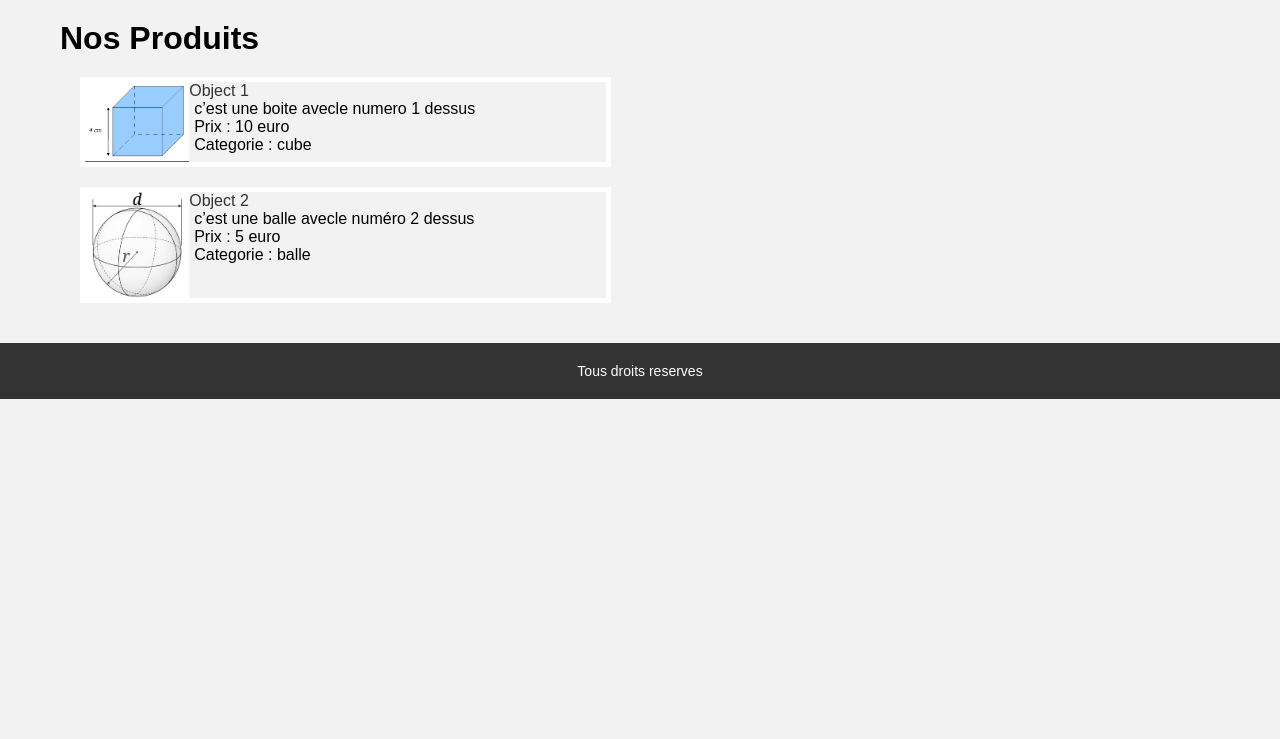
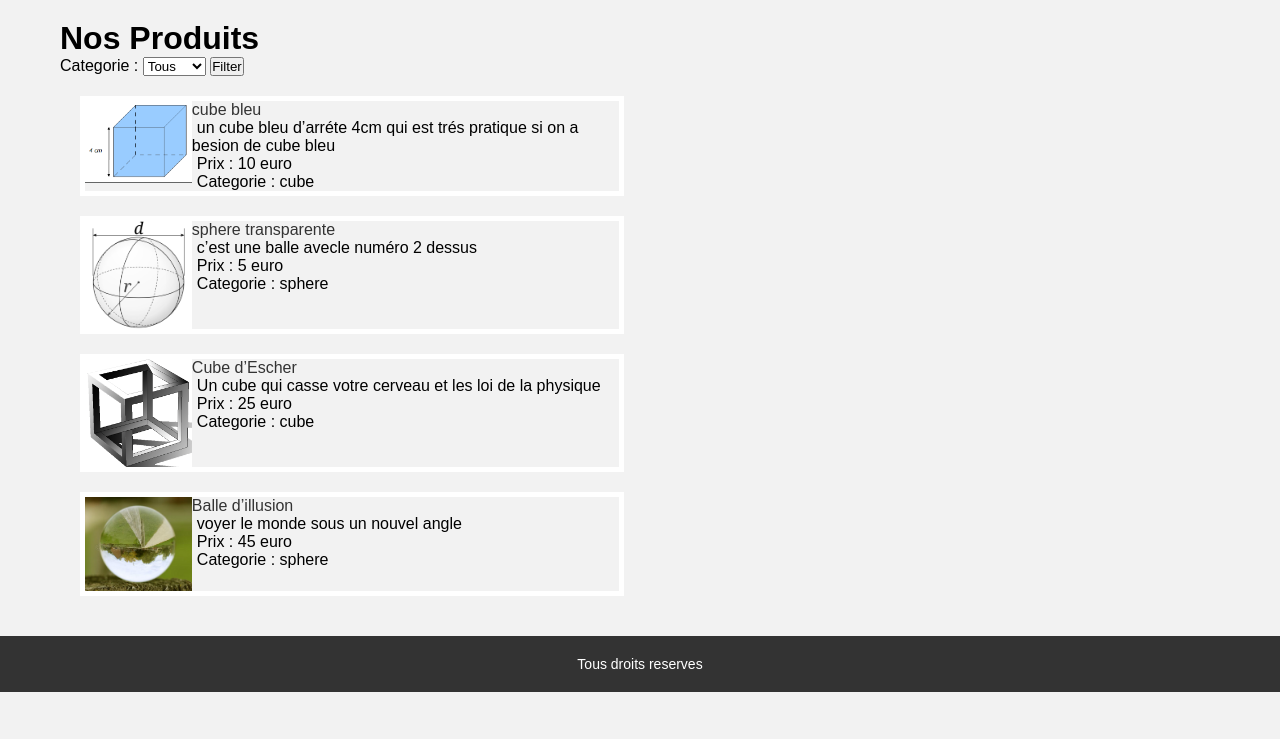
Before and after one commit to CyanUnderscore/Store, a Flask app: page /products in a window 1280 px wide. Shown: the part 61-800 px from the top of the page. Run offline with Flask 3, Linux system fonts and the light colour scheme.

Commit message:
on avance toujour

```diff
--- a/app.py
+++ b/app.py
@@ -1,4 +1,5 @@
-from flask import Flask, render_template
+from flask import Flask, render_template, request, redirect, url_for
+import csv
 
 app = Flask(__name__, template_folder='templates', static_folder='static')
 
@@ -10,6 +11,27 @@ def home():
 def contact():
     return render_template('contact.html')
 
+@app.route('/submit_contact', methods=['POST'])
+def submit_contact():
+    # recuperer les informations
+    name = request.form['name']
+    email = request.form['email']
+    message = request.form['message']
+    # mettre dans fichier csv
+    with open('messages.csv', 'a', newline='') as csvfile:
+        writer = csv.writer(csvfile)
+        writer.writerow([name, email, message])
+
+    return redirect(url_for('contact'))
+
+@app.route('/filter_product', methods=['POST'])
+def filter_product():
+    category = request.form['category']
+    product_list = toDico()
+    if category == "":
+        return render_template('products.html', products=product_list)
+    selected_products = [x for x in product_list if x['category'] == category]
+    return render_template('products.html', products=selected_products)
 
 def toDico():
     file = open("database.csv", "r")
@@ -30,8 +52,6 @@ def toDico():
 def products():
     products_list = toDico()
     print(products_list)
-    # transferer info cers html
-
     return render_template('products.html', products=products_list)
 
 @app.route('/product/<id>')
--- a/database.csv
+++ b/database.csv
@@ -1,3 +1,5 @@
 id,name,description,price,image,score,category
-1,Object 1,c’est une boite avecle numero 1 dessus,10,/static/cube.png,5,cube
-2,Object 2,c’est une balle avecle numéro 2 dessus,5,/static/sphere.png,4.5,balle
+1,cube bleu, un cube bleu d’arréte 4cm qui est trés pratique si on a besion de cube bleu,10,/static/cube.png,5,cube
+2,sphere transparente,c’est une balle avecle numéro 2 dessus,5,/static/sphere.png,4.5,sphere
+3,Cube d’Escher,Un cube qui casse votre cerveau et les loi de la physique,25,/static/EscherCube.png,4.8,cube
+4,Balle d’illusion,voyer le monde sous un nouvel angle,45,/static/illBall.png,4.7,sphere
--- /dev/null
+++ b/messages.csv
@@ -0,0 +1,3 @@
+name,email,message
+jean phiolip,jeanphiolip@gmail.cim, le site marche pas
+kjfd,cvb@d.com," le site , est bien"
--- a/templates/home.html
+++ b/templates/home.html
@@ -1,4 +1,5 @@
 {% extends "base.html" %}
 {% block content %}
-<h1>Bienvenu sur GitGud </h1>
+<h1>Bienvenu sur Cube and Sphere</h1>
+<h2>votre site préferer d'achat pour vos forme géométrique</h2>
 {% endblock %}
--- a/templates/products.html
+++ b/templates/products.html
@@ -1,6 +1,15 @@
 {% extends "base.html" %}
 {% block content %}
 <h1>Nos Produits</h1>
+<form action="{{ url_for('filter_product') }}" method="post">
+    <label for="category">Categorie :</label>
+    <select name="category" id="category">
+        <option value="">Tous</option>
+        <option value="cube">cube</option>
+        <option value="sphere">sphere</option>
+    </select>
+    <input type="submit" value="Filter">
+</form>
 <table style="border-spacing: 20px;">
     {% for product in products %}
     <tr>
```
Also changed, not shown: templates/contact.html (+8 -8 lines), templates/product.detail.html (+4 -3 lines), static/EscherCube.png (added), static/illBall.png (added), 2 other files.
